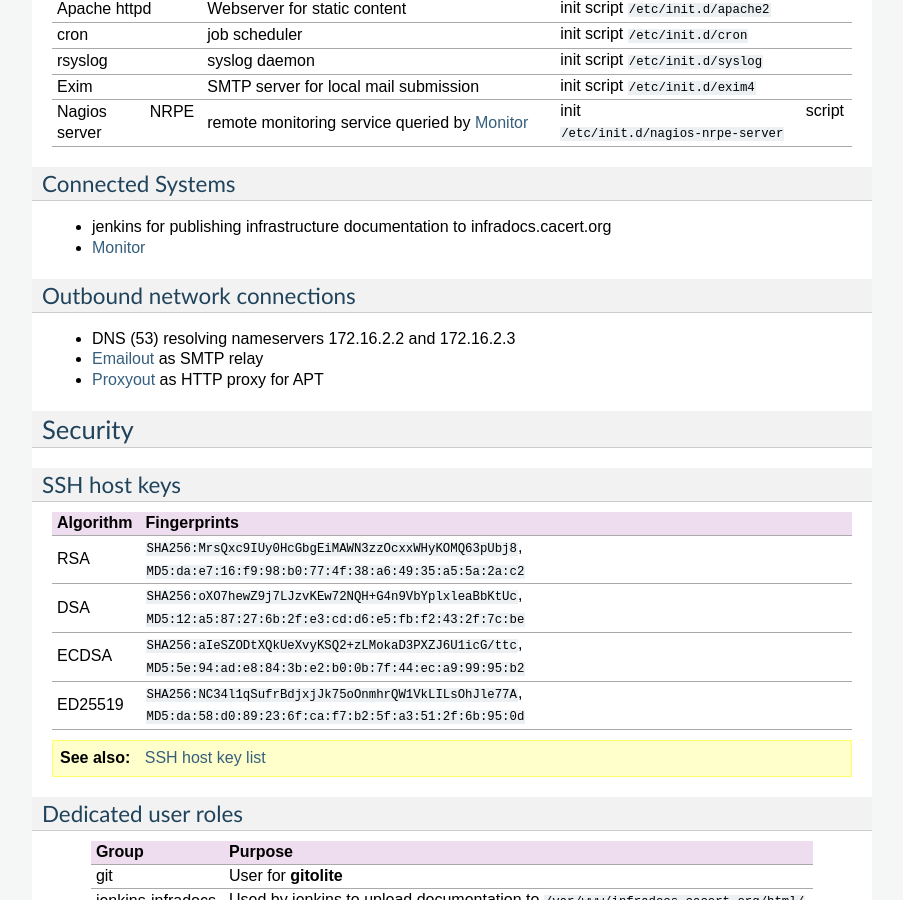
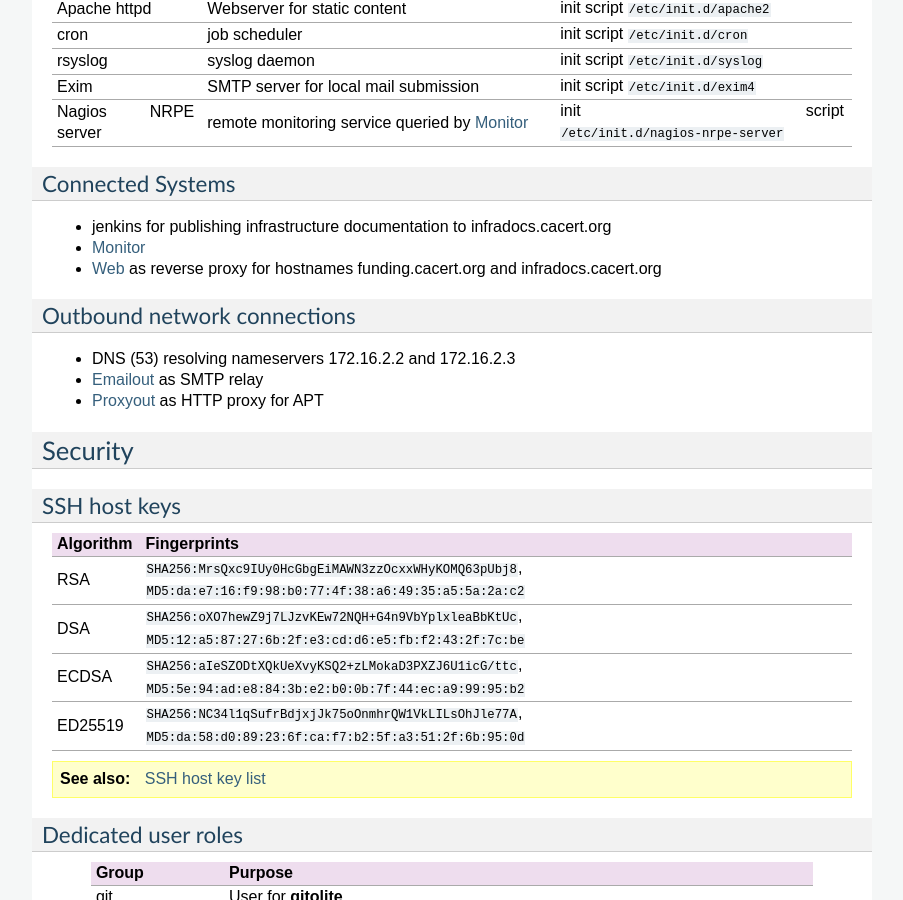
Before and after one commit to CAcertOrg/cacert-infradocs, a Sphinx documentation site: the page built from docs/systems/webstatic.rst, in a window 1280 px wide and 900 px high, scrolled down 2351 px. Shown: the whole window, without its empty margins (198-1101 px from the left). Built offline with Sphinx 7.4.7, drawn with Linux system fonts in a browser that asks for light colours; pages that are not in the unit, such as notebooks, are missing from menus; cross-references to code outside the pages are shown as plain code.

Commit message:
Document inbound connection from web to webstatic

```diff
--- a/docs/systems/webstatic.rst
+++ b/docs/systems/webstatic.rst
@@ -174,6 +174,8 @@ Connected Systems
 * :doc:`jenkins` for publishing infrastructure documentation to
   infradocs.cacert.org
 * :doc:`monitor`
+* :doc:`web` as reverse proxy for hostnames funding.cacert.org and
+  infradocs.cacert.org
 
 Outbound network connections
 ----------------------------
```
